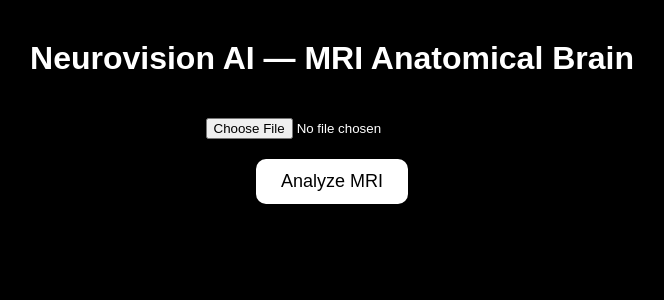
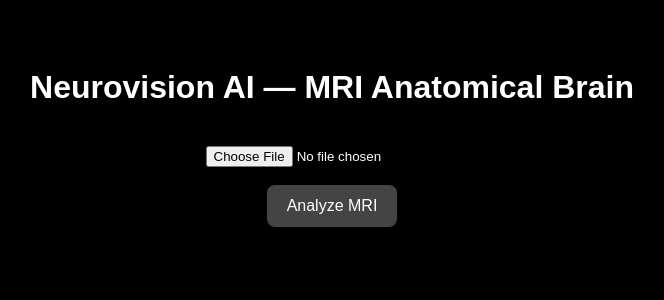
Before and after one commit to Amir-Ali128/Neurovision-AI-MRI, a Flask app: page / in a window 1280 px wide. Shown: the top 300 px of the page, without its empty margins (308-972 px from the left). Run offline with Flask 3, Linux system fonts and the light colour scheme; parts of the project's set-up code (start-up, migrations or seed data) failed here and were passed over.

Commit message:
Update index.html

```diff
--- a/templates/index.html
+++ b/templates/index.html
@@ -6,53 +6,42 @@
 
 <style>
 
-body {
-    background: black;
-    color: white;
-    font-family: Arial;
-    text-align: center;
+body{
+    background-color:black;
+    color:white;
+    font-family:Arial;
+    text-align:center;
+    padding-top:40px;
 }
 
-.container {
-    margin-top: 40px;
+button{
+    padding:12px 20px;
+    font-size:16px;
+    border:none;
+    border-radius:8px;
+    background-color:#444;
+    color:white;
+    cursor:pointer;
 }
 
-button {
-    padding: 12px 25px;
-    font-size: 18px;
-    border-radius: 10px;
-    border: none;
-    cursor: pointer;
-    background: white;
-    color: black;
+button:hover{
+    background-color:#666;
 }
 
-button:hover {
-    background: gray;
+#brainImg{
+    margin-top:25px;
+    max-width:600px;
+    border-radius:10px;
 }
 
-input {
-    margin: 20px;
+#status{
+    margin-top:15px;
+    color:#aaa;
 }
 
-#result {
-    margin-top: 30px;
-}
-
-#brainImage {
-    max-width: 90%;
-    border-radius: 10px;
-    margin-top: 20px;
-}
-
-#status {
-    margin-top: 15px;
-    color: gray;
-}
-
-#error {
-    color: red;
-    margin-top: 15px;
+#error{
+    color:red;
+    margin-top:15px;
 }
 
 </style>
@@ -61,13 +50,13 @@ input {
 
 <body>
 
-<div class="container">
+<h1>Neurovision AI — MRI Anatomical Brain</h1>
 
-<h1>Neurovision AI — MRI Anatomical Brain</h1>
+<br>
 
 <input type="file" id="fileInput">
 
-<br>
+<br><br>
 
 <button onclick="analyzeMRI()">Analyze MRI</button>
 
@@ -75,68 +64,58 @@ input {
 
 <div id="error"></div>
 
-<div id="result">
-
-<h2 id="resultTitle" style="display:none;">
-Brain Neural Activation Map
-</h2>
-
-<img id="brainImage" style="display:none;">
-
-</div>
-
-</div>
+<img id="brainImg">
 
 <script>
 
-async function analyzeMRI() {
+async function analyzeMRI(){
 
     const fileInput = document.getElementById("fileInput");
-    const file = fileInput.files[0];
 
-    if (!file) {
-        alert("Select MRI image first");
+    if(fileInput.files.length === 0){
+        alert("Please select image first");
         return;
     }
 
-    document.getElementById("status").innerText = "Analyzing brain...";
-    document.getElementById("error").innerText = "";
-    document.getElementById("brainImage").style.display = "none";
+    document.getElementById("status").innerText="Analyzing...";
+    document.getElementById("error").innerText="";
+    document.getElementById("brainImg").src="";
 
     const formData = new FormData();
-    formData.append("image", file);
 
-    try {
+    formData.append("image", fileInput.files[0]);
 
-        const response = await fetch("/analyze", {
-            method: "POST",
-            body: formData
+    try{
+
+        const response = await fetch("/analyze",{
+
+            method:"POST",
+            body:formData
+
         });
 
         const data = await response.json();
 
-        if (!data.success) {
+        if(data.success){
 
-            document.getElementById("status").innerText = "";
-            document.getElementById("error").innerText = data.error;
-            return;
+            document.getElementById("status").innerText="Analysis complete";
+
+            document.getElementById("brainImg").src =
+                data.brain_image + "?t=" + new Date().getTime();
+
+        }
+        else{
+
+            document.getElementById("status").innerText="";
+            document.getElementById("error").innerText=data.error;
+
         }
 
-        document.getElementById("status").innerText = "Analysis complete";
+    }
+    catch(err){
 
-        const img = document.getElementById("brainImage");
-
-        img.src = data.brain_image + "?t=" + new Date().getTime();
-
-        img.style.display = "block";
-
-        document.getElementById("resultTitle").style.display = "block";
-
-    }
-    catch (err) {
-
-        document.getElementById("status").innerText = "";
-        document.getElementById("error").innerText = err;
+        document.getElementById("status").innerText="";
+        document.getElementById("error").innerText=err;
 
     }
 
```
